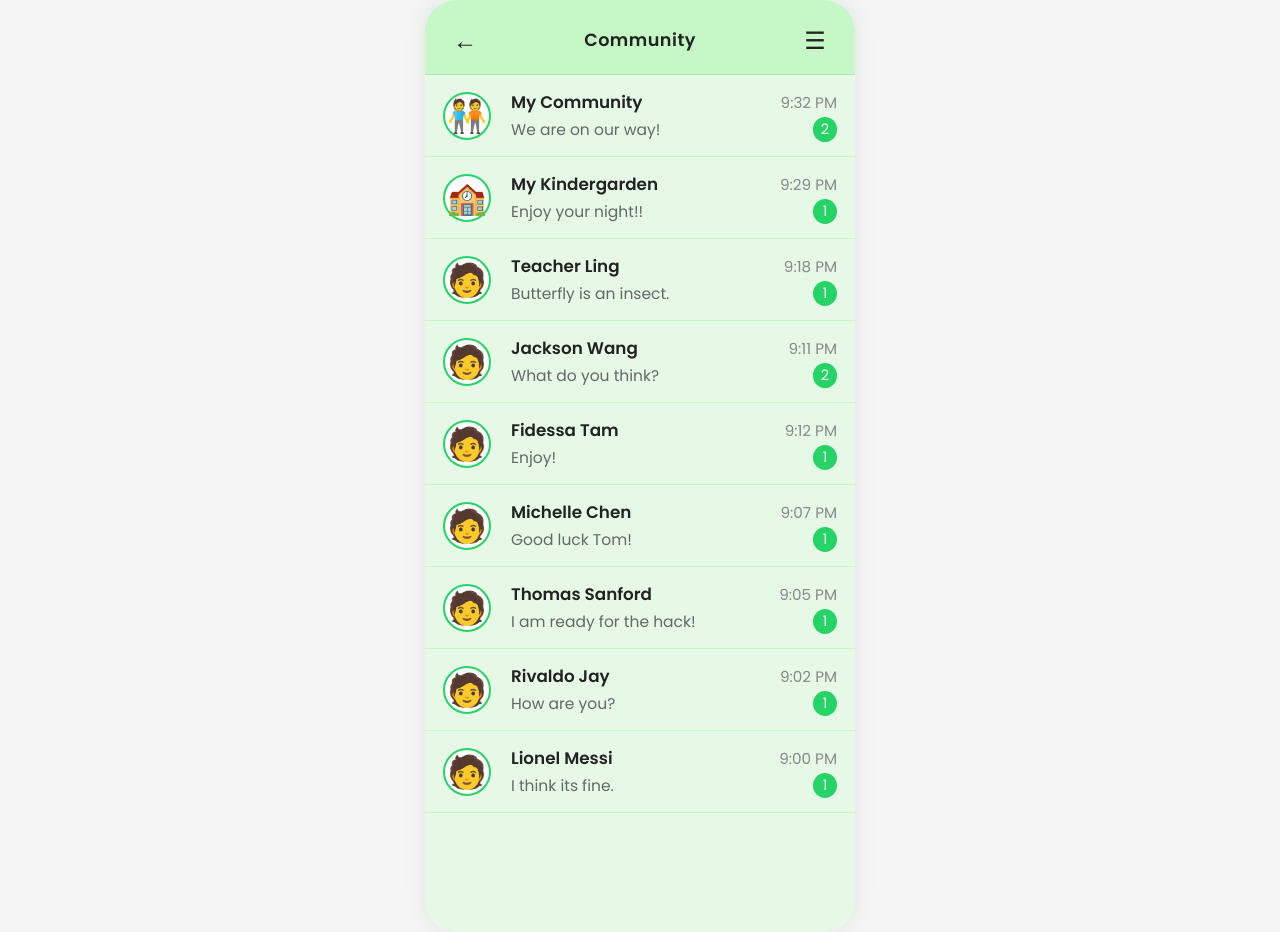
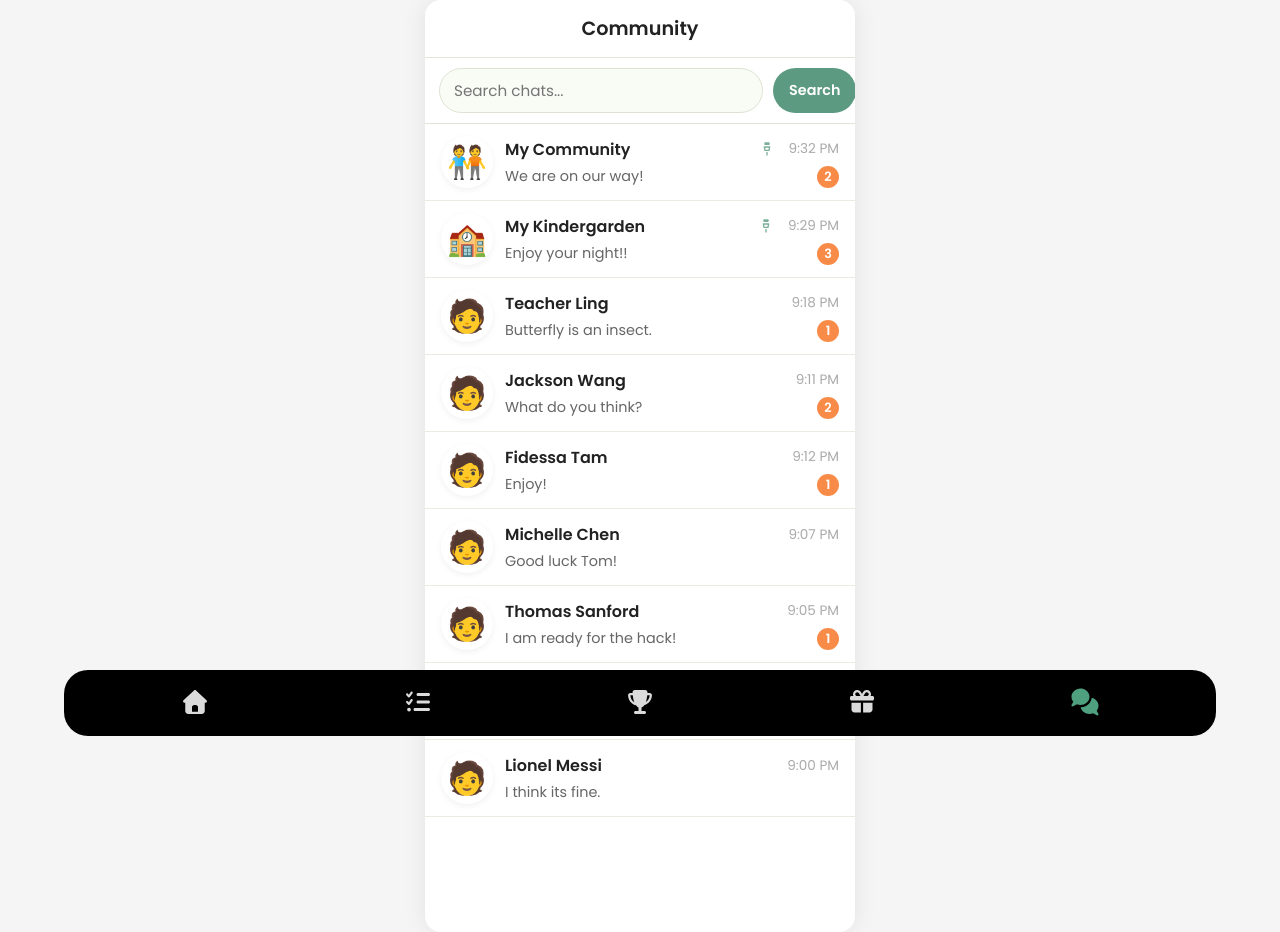
Before and after one commit to elizalsmn/CTG4-2025, a React (Create React App) app in the folder frontend/: page /community in a window 1280 px wide. Built offline with nearby package versions, Linux system fonts and the light colour scheme; some icons are missing.

Commit message:
Fix: community list styling

```diff
--- a/frontend/src/components/Community.css
+++ b/frontend/src/components/Community.css
@@ -1,158 +1,147 @@
-/* Community.css - WhatsApp inspired chat list */
-
-
-
-
-
 .community-page-bg {
-  background: #e6f9e6;
+  background: #ffffff;
   min-height: 100vh;
-  font-family: 'Segoe UI', Arial, sans-serif;
-  width: 430px;
-  min-width: 430px;
+  font-family: 'Poppins', sans-serif;
+  width: 100%;
   max-width: 430px;
   height: 932px;
   margin: 0 auto;
   box-shadow: 0 0 24px rgba(0,0,0,0.08);
-  border-radius: 32px;
   position: relative;
-  overflow: hidden;
   display: flex;
   flex-direction: column;
+  border-radius: 16px;
+  overflow: hidden;
 }
 
-
-
-
+/* HEADER */
 .community-header {
-  background: #c6f7c6;
+  background: #fff;
   color: #222;
-  padding: 18px 18px 12px 18px;
+  padding: 14px 16px;
   display: flex;
   align-items: center;
   justify-content: space-between;
   font-size: 1.1rem;
-  border-bottom: 1px solid #b2e6b2;
+  border-bottom: 1px solid #e0e5d9;
   position: sticky;
   top: 0;
   z-index: 10;
 }
 
-
-
 .community-title {
   font-weight: 600;
-  font-size: 1.1rem;
+  font-size: 1.2rem;
   flex: 1;
   text-align: center;
-  letter-spacing: 0.5px;
 }
-
-
 
 .community-back-btn,
 .community-menu-btn {
   background: none;
   border: none;
-  font-size: 1.7rem;
-  color: #222;
+  font-size: 1.5rem;
+  color: #444;
   cursor: pointer;
-  padding: 0 8px;
-  min-width: 44px;
-  min-height: 44px;
-  display: flex;
-  align-items: center;
-  justify-content: center;
+  padding: 6px;
+  border-radius: 50%;
+  transition: background 0.2s;
 }
 
-.community-back-arrow {
-  font-size: 1.5rem;
+.community-back-btn:hover,
+.community-menu-btn:hover {
+  background: rgba(92, 154, 129, 0.1);
 }
 
-.community-menu-icon {
-  font-size: 1.5rem;
+/* 🔍 SEARCH */
+.community-search-wrapper {
+  display: flex;
+  gap: 10px;
+  padding: 10px 14px;
+  background: #fff;
+  border-bottom: 1px solid #e0e5d9;
 }
 
+.community-search-input {
+  flex: 1;
+  padding: 10px 14px;
+  border: 1px solid #dde3d2;
+  border-radius: 24px;
+  font-size: 0.95rem;
+  outline: none;
+  transition: all 0.2s;
+  background: #F9FBF5;
+}
 
+.community-search-input:focus {
+  border-color: #5c9a81;
+  background: #fff;
+  box-shadow: 0 0 6px rgba(92, 154, 129, 0.2);
+}
 
+.community-search-btn {
+  background: #5c9a81;
+  border: none;
+  padding: 0 16px;
+  border-radius: 24px;
+  color: white;
+  font-weight: 600;
+  cursor: pointer;
+  transition: background 0.2s;
+  font-size: 0.9rem;
+}
 
+.community-search-btn:hover {
+  background: #4a7f6a;
+}
 
+/* CHAT LIST */
 .community-chat-list {
-  padding: 0;
-  width: 100%;
-  max-width: 100%;
-  margin: 0 auto;
   flex: 1;
   display: flex;
   flex-direction: column;
+  overflow-y: auto;
+  background: white;
 }
-
-
-
-
 
 .community-chat-item {
   display: flex;
   align-items: center;
-  padding: 14px 18px 14px 18px;
-  border-bottom: 1px solid #c6f7c6;
-  background: transparent;
+  padding: 12px 16px;
+  border-bottom: 1px solid #eaece3;
+  background: #fff;
   transition: background 0.2s;
-  width: 100%;
-  max-width: 100%;
-  box-sizing: border-box;
-  flex-shrink: 0;
 }
 
-.community-chat-item:active {
-  background: #d2f5d2;
+.community-chat-item:hover {
+  background: #f9fbf6;
 }
 
-
-
-
-.community-avatar-wrapper {
-  margin: 0 16px 0 0;
-}
-
-
-
-
+/* AVATAR */
 .community-avatar {
-  width: 48px;
-  height: 48px;
+  width: 52px;
+  height: 52px;
   border-radius: 50%;
-  background: #fff;
-  border: 2px solid #25d366;
+  background: #ddd;
   display: flex;
   align-items: center;
   justify-content: center;
   font-size: 2rem;
-  color: #222;
+  flex-shrink: 0;
+  box-shadow: 0 2px 6px rgba(0,0,0,0.06);
 }
 
 .community-avatar-emoji {
-  font-size: 2rem;
+  font-size: 1.8rem;
   background: #fff;
-  border: 2px solid #25d366;
-  width: 48px;
-  height: 48px;
-  border-radius: 50%;
-  display: flex;
-  align-items: center;
-  justify-content: center;
 }
 
-
-
-
+/* CHAT INFO */
 .community-chat-info {
   flex: 1;
   min-width: 0;
-  padding-left: 4px;
+  margin-left: 12px;
 }
-
-
 
 .community-chat-top {
   display: flex;
@@ -160,56 +149,61 @@
   align-items: center;
 }
 
-
 .community-chat-name {
   font-weight: 600;
   color: #222;
-  font-size: 1.05rem;
+  font-size: 1rem;
   white-space: nowrap;
   overflow: hidden;
   text-overflow: ellipsis;
 }
 
 .community-chat-time {
-  font-size: 0.95rem;
-  color: #888;
+  font-size: 0.85rem;
+  color: #aaa;
   margin-left: 8px;
   white-space: nowrap;
 }
-
-
 
 .community-chat-bottom {
   display: flex;
   justify-content: space-between;
   align-items: center;
-  margin-top: 2px;
+  margin-top: 4px;
 }
-
 
 .community-chat-message {
   color: #666;
-  font-size: 0.97rem;
+  font-size: 0.9rem;
   white-space: nowrap;
   overflow: hidden;
   text-overflow: ellipsis;
-  max-width: 220px;
+  max-width: 230px;
 }
 
-
 .community-chat-unread {
-  background: #25d366;
+  background: #F88B47;
   color: #fff;
   border-radius: 50%;
-  padding: 2px 8px;
-  font-size: 0.9rem;
+  font-size: 0.8rem;
   margin-left: 8px;
-  min-width: 24px;
-  text-align: center;
-  display: inline-block;
+  width: 22px;          /* fixed width */
+  height: 22px;         /* fixed height */
+  display: flex;        /* flexbox centers text */
+  align-items: center;
+  justify-content: center;
+  font-weight: 600;
 }
 
+.community-chat-meta {
+  display: flex;
+  align-items: center;
+  gap: 6px;
+}
 
+.community-pin {
+  width: 16px;
 
-
-/* No media query needed, fixed size for iPhone 16 */
+  color: #5c9a81;   /* green accent */
+  opacity: 0.8;
+}
--- a/frontend/src/components/Community.js
+++ b/frontend/src/components/Community.js
@@ -1,91 +1,59 @@
-import React from "react";
+import React, { useState } from "react";
 import { useNavigate } from "react-router-dom";
 import "./Community.css";
-
-
+import Back from "./Back";
+import UserMenu from "./UserMenu";
 
 const chats = [
-  {
-    emoji: "🧑‍🤝‍🧑",
-    name: "My Community",
-    message: "We are on our way!",
-    time: "9:32 PM",
-    unread: 2
-  },
-  {
-    emoji: "🏫",
-    name: "My Kindergarden",
-    message: "Enjoy your night!!",
-    time: "9:29 PM",
-    unread: 1
-  },
-  {
-    emoji: "🧑",
-    name: "Teacher Ling",
-    message: "Butterfly is an insect.",
-    time: "9:18 PM",
-    unread: 1
-  },
-  {
-    emoji: "🧑",
-    name: "Jackson Wang",
-    message: "What do you think?",
-    time: "9:11 PM",
-    unread: 2
-  },
-  {
-    emoji: "🧑",
-    name: "Fidessa Tam",
-    message: "Enjoy!",
-    time: "9:12 PM",
-    unread: 1
-  },
-  {
-    emoji: "🧑",
-    name: "Michelle Chen",
-    message: "Good luck Tom!",
-    time: "9:07 PM",
-    unread: 1
-  },
-  {
-    emoji: "🧑",
-    name: "Thomas Sanford",
-    message: "I am ready for the hack!",
-    time: "9:05 PM",
-    unread: 1
-  },
-  {
-    emoji: "🧑",
-    name: "Rivaldo Jay",
-    message: "How are you?",
-    time: "9:02 PM",
-    unread: 1
-  },
-  {
-    emoji: "🧑",
-    name: "Lionel Messi",
-    message: "I think its fine.",
-    time: "9:00 PM",
-    unread: 1
-  }
+  { emoji: "🧑‍🤝‍🧑", name: "My Community", message: "We are on our way!", time: "9:32 PM", unread: 2, pinned: true },
+  { emoji: "🏫", name: "My Kindergarden", message: "Enjoy your night!!", time: "9:29 PM", unread: 3, pinned: true },
+  { emoji: "🧑", name: "Teacher Ling", message: "Butterfly is an insect.", time: "9:18 PM", unread: 1 },
+  { emoji: "🧑", name: "Jackson Wang", message: "What do you think?", time: "9:11 PM", unread: 2 },
+  { emoji: "🧑", name: "Fidessa Tam", message: "Enjoy!", time: "9:12 PM", unread: 1 },
+  { emoji: "🧑", name: "Michelle Chen", message: "Good luck Tom!", time: "9:07 PM" },
+  { emoji: "🧑", name: "Thomas Sanford", message: "I am ready for the hack!", time: "9:05 PM", unread: 1 },
+  { emoji: "🧑", name: "Rivaldo Jay", message: "How are you?", time: "9:02 PM", unread: 1 },
+  { emoji: "🧑", name: "Lionel Messi", message: "I think its fine.", time: "9:00 PM" }
 ];
-
 
 function Community() {
   const navigate = useNavigate();
+  const [search, setSearch] = useState("");
+
+  const filteredChats = chats
+  .filter(chat =>
+    chat.name.toLowerCase().includes(search.toLowerCase()) ||
+    chat.message.toLowerCase().includes(search.toLowerCase())
+  )
+  .sort((a, b) => {
+    if (a.pinned && !b.pinned) return -1;
+    if (!a.pinned && b.pinned) return 1;
+    return 0; // keep original order otherwise
+  });
+
   return (
     <div className="community-page-bg">
       <header className="community-header">
-        <button className="community-back-btn" aria-label="Back">
-          <span className="community-back-arrow">&#8592;</span>
-        </button>
+        <Back />
         <span className="community-title">Community</span>
-        <button className="community-menu-btn" aria-label="Menu">
-          <span className="community-menu-icon">&#9776;</span>
-        </button>
+
       </header>
+
+      {/* 🔍 Search Bar */}
+      <div className="community-search-wrapper">
+        <input
+          type="text"
+          placeholder="Search chats..."
+          value={search}
+          onChange={e => setSearch(e.target.value)}
+          className="community-search-input"
+        />
+        <button className="community-search-btn">Search</button>
+      </div>
+
+      {/* Chats */}
       <div className="community-chat-list">
-        {chats.map((chat, idx) => (
+        {filteredChats.map((chat) => (
           <div
             className="community-chat-item"
             key={chat.name}
@@ -94,25 +62,44 @@ function Community() {
           >
             <div className="community-avatar-wrapper">
               <div className="community-avatar community-avatar-emoji">
-                <span style={{fontSize: '2rem'}}>{chat.emoji}</span>
+                <span style={{ fontSize: '2rem' }}>{chat.emoji}</span>
               </div>
             </div>
             <div className="community-chat-info">
               <div className="community-chat-top">
                 <span className="community-chat-name">{chat.name}</span>
-                <span className="community-chat-time">{chat.time}</span>
+                <div className="community-chat-meta">
+                  {chat.pinned && (
+                    <svg
+                      className="community-pin"
+                      xmlns="http://www.w3.org/2000/svg"
+                      viewBox="0 0 24 24"
+                      fill="none"
+                      stroke="currentColor"
+                      strokeWidth="2"
+                      strokeLinecap="round"
+                      strokeLinejoin="round"
+                    >
+                      <path d="M12 17v4m-4-12h8l-1 5H9l-1-5z" />
+                      <path d="M15 3H9v2h6V3z" />
+                    </svg>
+                  )}
+                  <span className="community-chat-time">{chat.time}</span>
+                </div>
               </div>
               <div className="community-chat-bottom">
                 <span className="community-chat-message">{chat.message}</span>
                 {chat.unread > 0 && (
                   <span className="community-chat-unread">{chat.unread}</span>
                 )}
+
               </div>
             </div>
           </div>
         ))}
       </div>
 
+      <UserMenu />
     </div>
   );
 }
```
Also changed, not shown: frontend/src/components/Chat.css (+104 -57 lines), frontend/src/components/Chat.js (+41 -6 lines).
